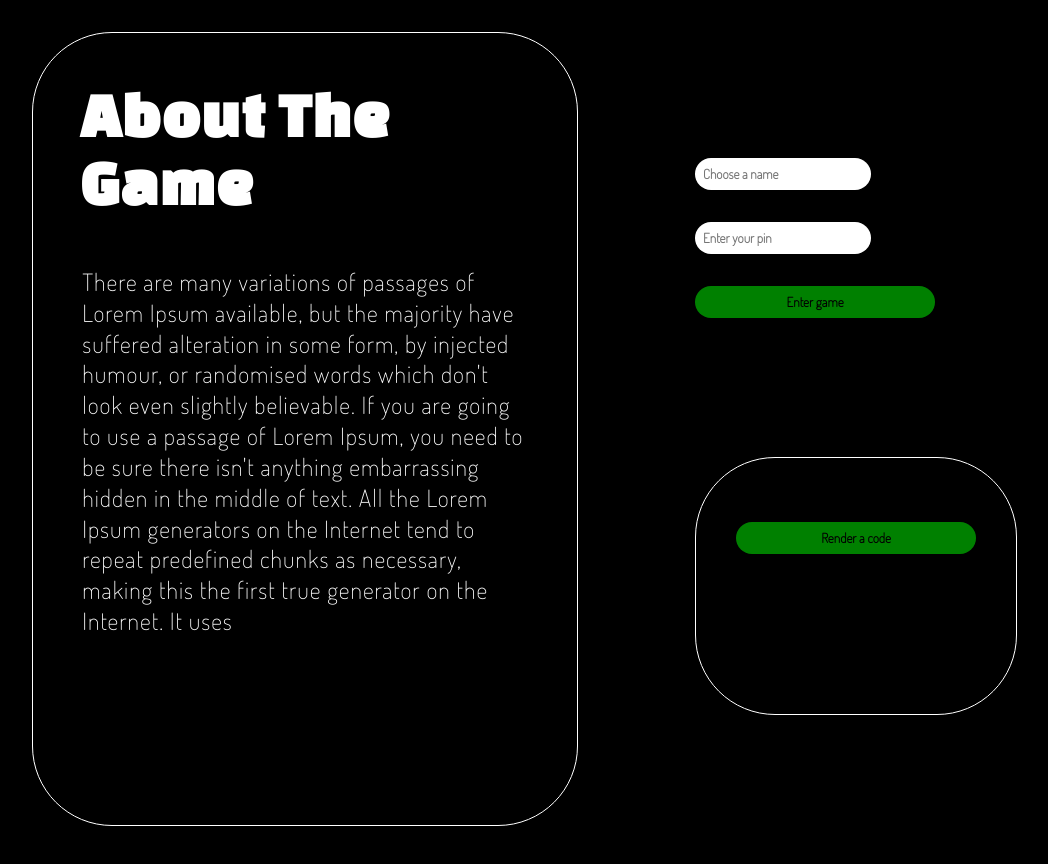
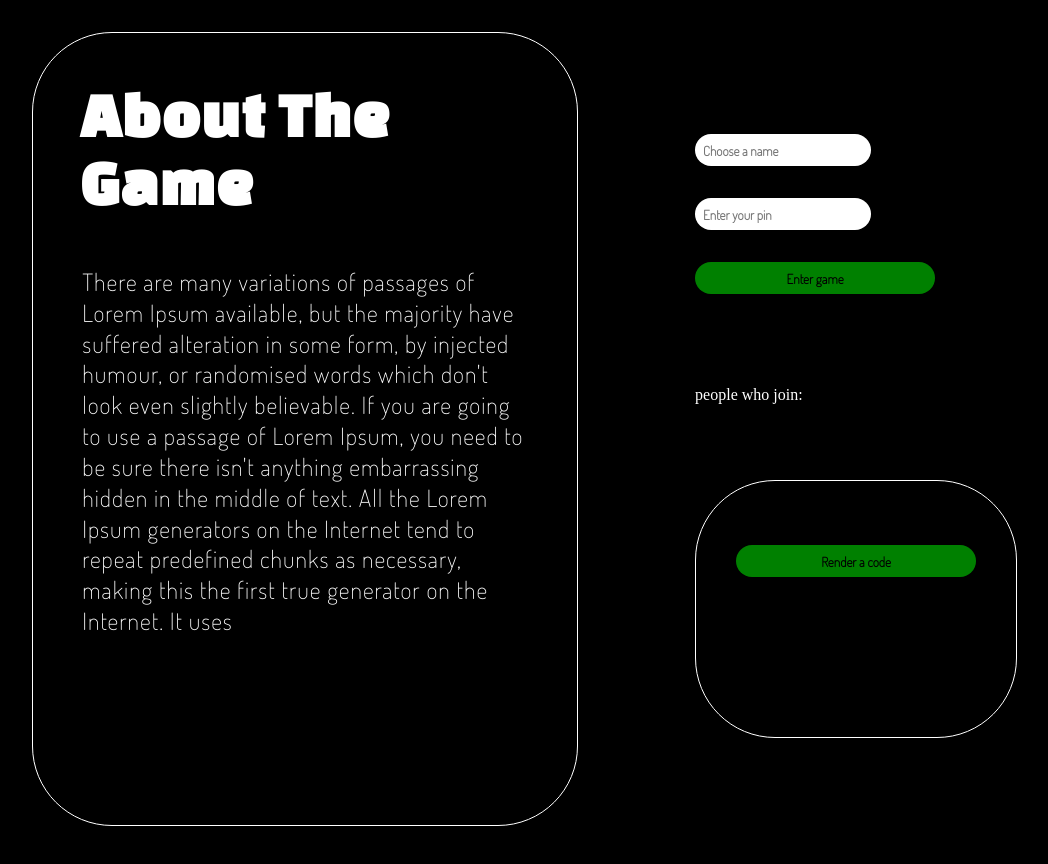
Before and after one commit to mikaGivner/final-project-frontend, a React (Create React App) app: page / in a window 1280 px wide. Shown: the whole page, without its empty margins (19-1067 px from the left). Built offline with nearby package versions, Linux system fonts and the light colour scheme; no server answers; a web font is replaced by a local one.

Commit message:
participants page

```diff
--- a/src/App.js
+++ b/src/App.js
@@ -1,7 +1,7 @@
 import { useState, useEffect, useContext } from "react";
 import "./AnimationsAndDefineds.css";
 import { StatesContext } from "./ContextFile";
-import EnteringPage from "./components/EnteringPage";
+//import EnteringPage from "./components/EnteringPage";
 import {
   GameEntering,
   GameInfo,
@@ -17,7 +17,10 @@ import {
 // });
 
 function App() {
-  const { setInnerContent, enterToGame } = useContext(StatesContext);
+  const {
+    setInnerContent,
+    //enterToGame
+  } = useContext(StatesContext);
   const [startSection, setStartSection] = useState(true);
   const [titleGame, setTitleGame] = useState(false);
   // const [room, setRoom] = useState("");
@@ -63,7 +66,14 @@ function App() {
         <LandingPage />
       ) : (
         <>
-          {enterToGame ? (
+          <OpenPage>
+            <GamePresentation className="diveUp">
+              {titleGame && <GameInfo />}
+            </GamePresentation>
+
+            <GameEntering />
+          </OpenPage>
+          {/* {enterToGame ? (
             <EnteringPage />
           ) : (
             <OpenPage>
@@ -73,7 +83,7 @@ function App() {
 
               <GameEntering />
             </OpenPage>
-          )}
+          )} */}
         </>
       )}
 
--- a/src/components/GameEntering.js
+++ b/src/components/GameEntering.js
@@ -26,6 +26,7 @@ export default function GameEntering() {
     setPinError,
     joinsPeople,
     setJoinsPeople,
+    peopleJoin,
     setEnterToGame,
   } = useContext(StatesContext);
   // const [newPin, setNewPin] = useState("");
@@ -105,6 +106,7 @@ export default function GameEntering() {
         socket.emit("join_room", newPin);
         socket.emit("add_participant", newName);
         setEnterToGame(true);
+        // setPeopleJoin(true);
       }
     }
   };
@@ -120,8 +122,9 @@ export default function GameEntering() {
   useEffect(() => {
     socket.on("participant_added", (data) => {
       setJoinsPeople(joinsPeople + data);
+      //setPeopleJoin(true);
     });
-  }, [joinsPeople, setJoinsPeople]);
+  }, [joinsPeople, setJoinsPeople, peopleJoin]);
   return (
     <GameEnteringStyle>
       <div className="diveUp">
@@ -143,9 +146,8 @@ export default function GameEntering() {
         <Btn theValue="Enter game" theAction={CheckData} key={1} />
       </div>
 
-      {/* {goRoom && (
-        <div style={{ color: "#fff" }}>people who join: {joinsPeople}</div>
-      )} */}
+      <div style={{ color: "#fff" }}>people who join: {joinsPeople}</div>
+
       <PinRenderStyle className="diveUp">
         {innerContent && !thePin && (
           <Btn
```
